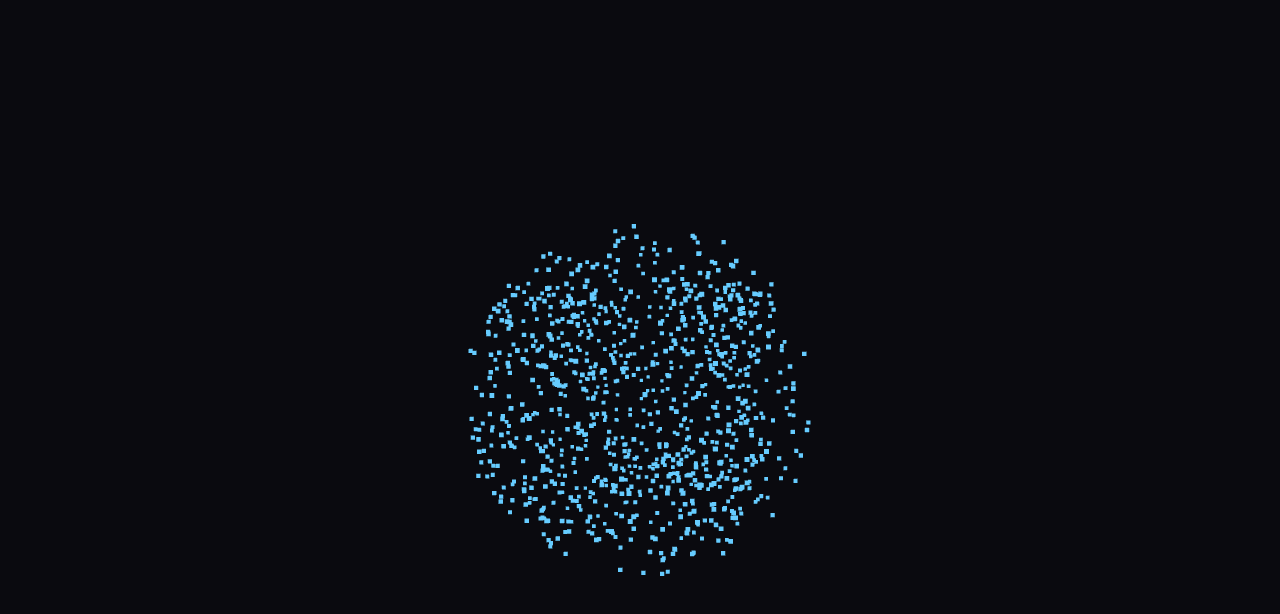
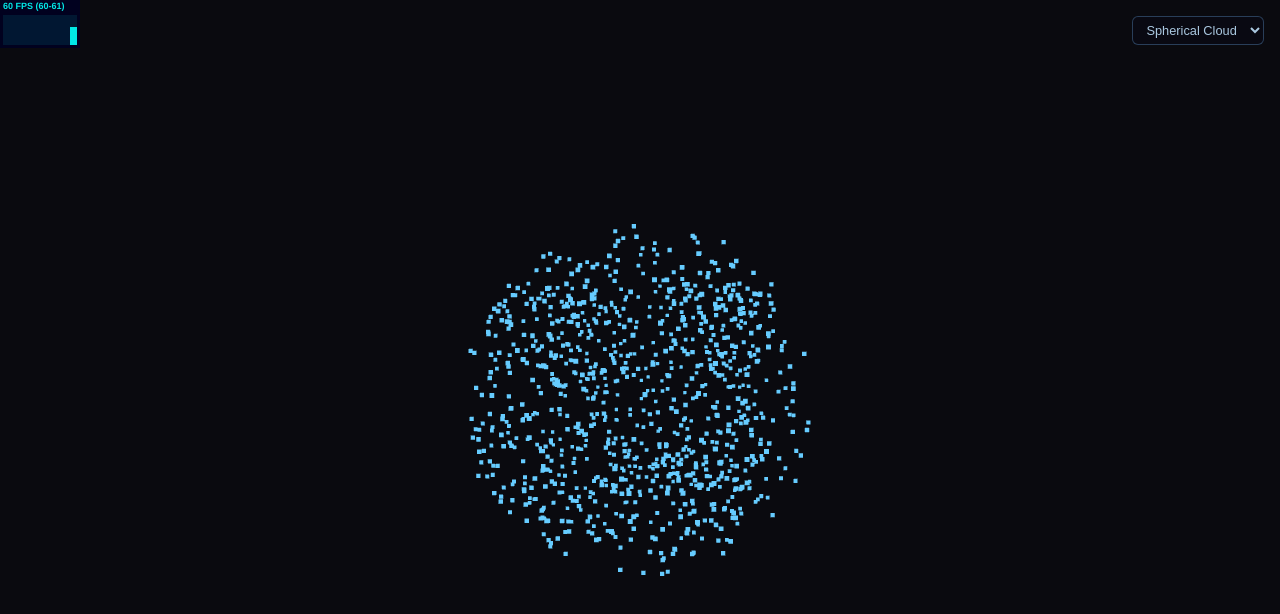
Before and after one commit to minutelabsio/better-atomic-orbitals, a Svelte app: page / in a window 1280 px wide. Shown: the top 614 px of the page. Built offline with nearby package versions, Linux system fonts and the light colour scheme.

Commit message:
scene selector

```diff
--- a/src/App.svelte
+++ b/src/App.svelte
@@ -2,17 +2,24 @@
 import Three from './lib/Three.svelte'
 import SphericalCloud from './lib/scenes/SphericalCloud.svelte'
 
-const scenes = {
-  sphericalCloud: SphericalCloud,
-}
+const scenes = [
+  { id: 'sphericalCloud', label: 'Spherical Cloud', component: SphericalCloud },
+]
 
-let selected = $state({ scene: scenes.sphericalCloud })
+let selectedIdx = $state(0)
+const selected = $derived(scenes[selectedIdx])
 </script>
 
 <div class="app">
   <Three>
-    <selected.scene />
+    <selected.component />
   </Three>
+
+  <select class="scene-selector" bind:value={selectedIdx}>
+    {#each scenes as scene, i}
+      <option value={i}>{scene.label}</option>
+    {/each}
+  </select>
 </div>
 
 <style>
@@ -20,4 +27,19 @@ let selected = $state({ scene: scenes.sphericalCloud })
     width: 100%;
     height: 100%;
   }
+
+  .scene-selector {
+    position: fixed;
+    top: 1rem;
+    right: 1rem;
+    z-index: 10;
+    background: rgba(10, 10, 20, 0.75);
+    color: #aac8e0;
+    border: 1px solid rgba(100, 160, 220, 0.35);
+    border-radius: 6px;
+    padding: 0.3rem 0.6rem;
+    font-size: 0.8rem;
+    cursor: pointer;
+    backdrop-filter: blur(6px);
+  }
 </style>
--- a/src/lib/Three.svelte
+++ b/src/lib/Three.svelte
@@ -2,6 +2,7 @@
 import { setContext, onMount, type Snippet } from 'svelte'
 import * as THREE from 'three'
 import { OrbitControls } from 'three/examples/jsm/controls/OrbitControls.js'
+import Stats from 'three/examples/jsm/libs/stats.module.js'
 
 let { children }: { children: Snippet } = $props()
 
@@ -33,6 +34,9 @@ onMount(() => {
   const controls = new OrbitControls(camera, canvas)
   controls.enableDamping = true
 
+  const stats = new Stats()
+  document.body.appendChild(stats.dom)
+
   const resizeObserver = new ResizeObserver(() => {
     const w = canvas.clientWidth
     const h = canvas.clientHeight
@@ -45,9 +49,11 @@ onMount(() => {
   let rafId: number
   const animate = () => {
     rafId = requestAnimationFrame(animate)
+    stats.begin()
     controls.update()
     for (const fn of frameCallbacks) fn()
     renderer.render(scene, camera)
+    stats.end()
   }
   animate()
 
@@ -56,6 +62,7 @@ onMount(() => {
     resizeObserver.disconnect()
     controls.dispose()
     renderer.dispose()
+    stats.dom.remove()
   }
 })
 </script>
```
